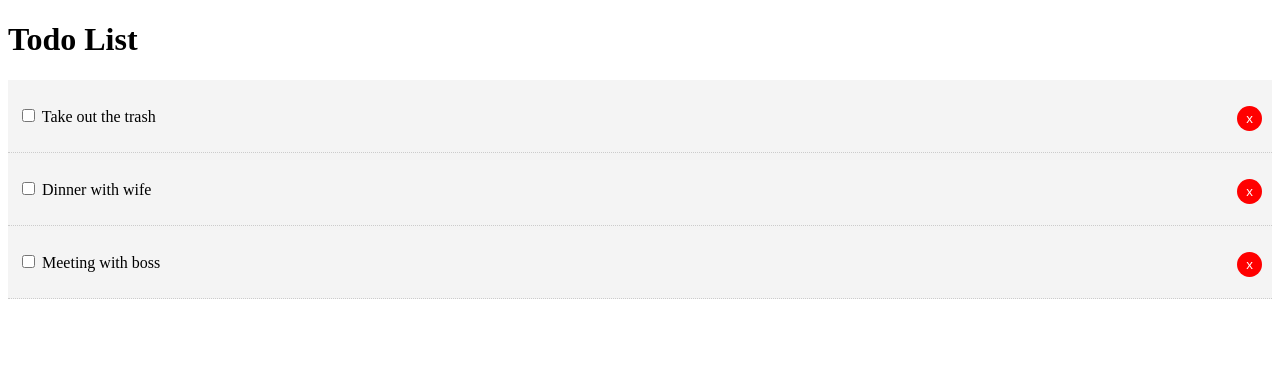
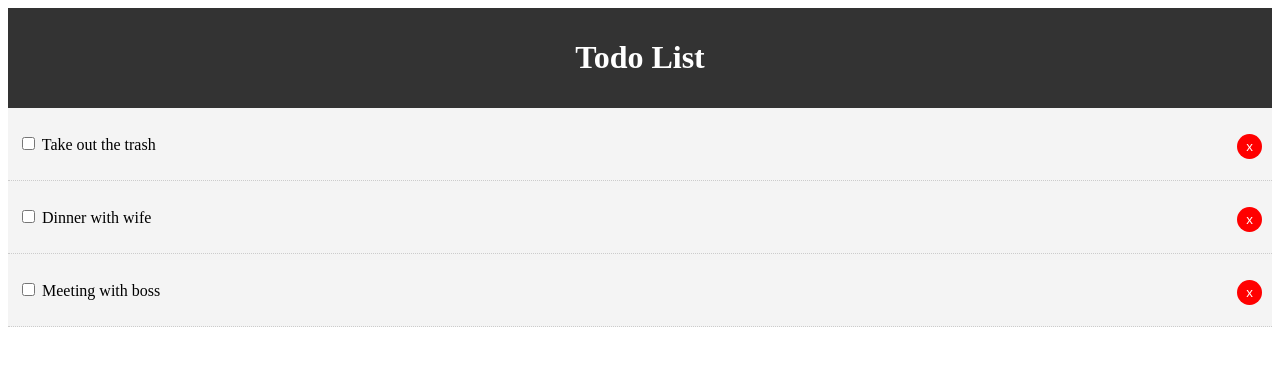
Before and after one commit to IAmAaronHatch/react-sandbox, a React (Create React App) app: page / in a window 1280 px wide. Shown: the top 366 px of the page. Built offline with nearby package versions, Linux system fonts and the light colour scheme.

Commit message:
Changed the styling  of the header

```diff
--- a/src/components/layout/Header.js
+++ b/src/components/layout/Header.js
@@ -2,10 +2,17 @@
 
 function Header () {
     return (
-        <header>
+        <header style={headerStyle}>
             <h1> Todo List </h1>
         </header>
     )
 };
 
+const headerStyle = {
+    background: '#333',
+    color: '#fff',
+    textAlign: 'center',
+    padding: '10px'
+}
+
 export default Header;
```
